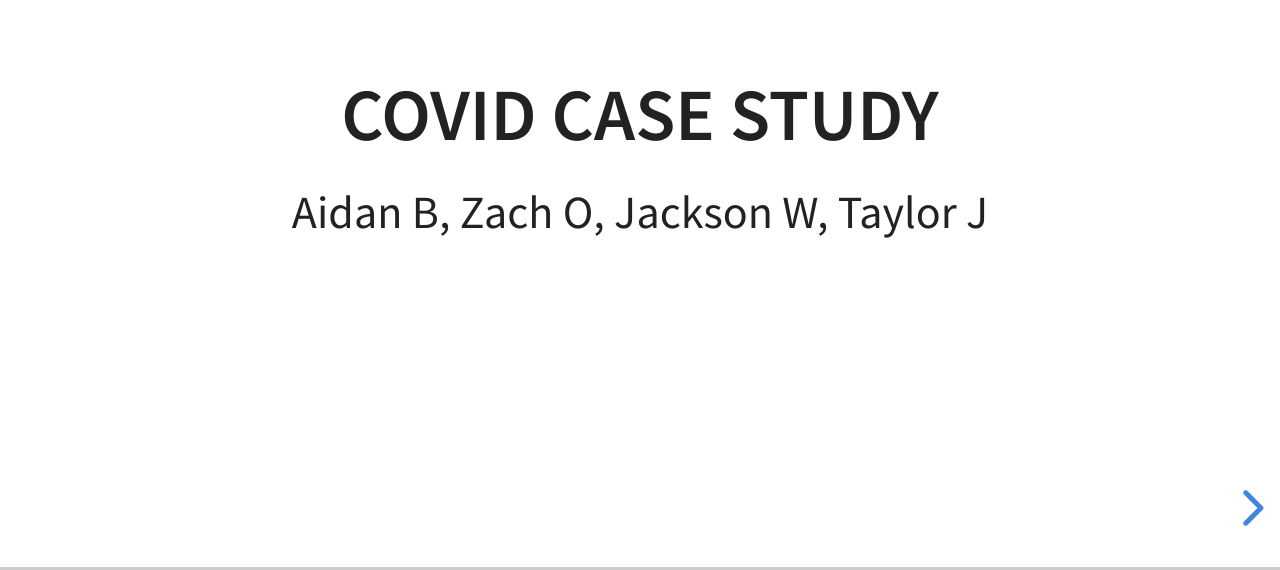
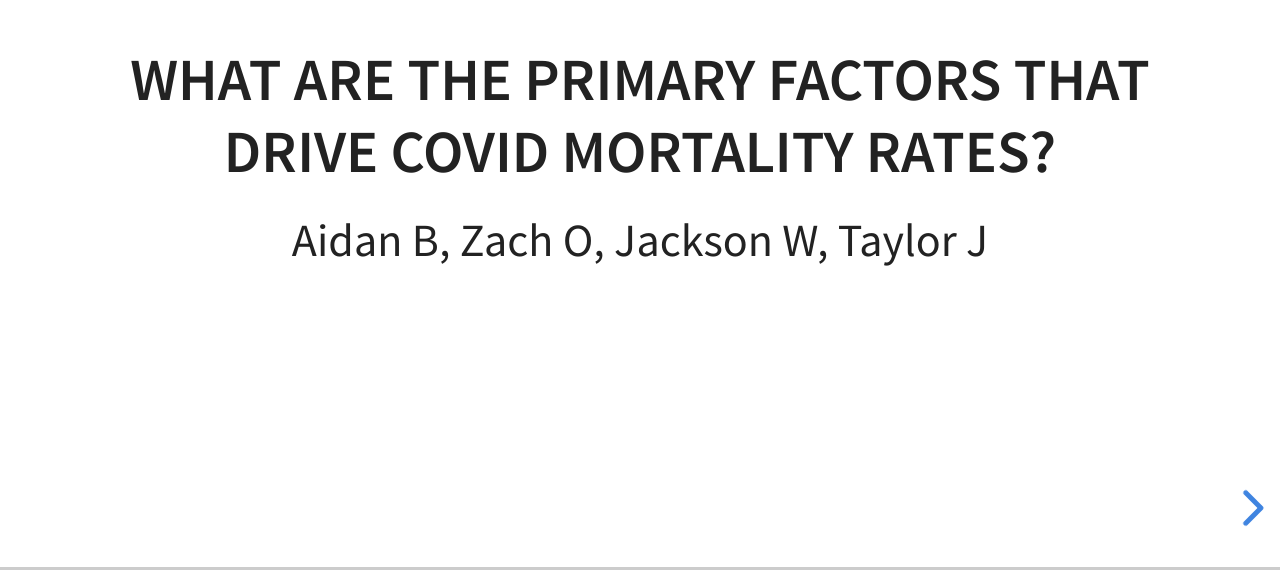
Before and after one commit to covid-case-study/covid-case-study.github.io, a website: page index.html in a window 1280 px wide. Shown: the part 230-800 px from the top of the page. Drawn offline with nearby package versions, Linux system fonts and the light colour scheme.

Commit message:
Editing descriptions

```diff
--- a/index.html
+++ b/index.html
@@ -40,7 +40,7 @@
 				<!-- TITLE SLIDE -->
 				<section data-markdown>
 					<textarea data-template>
-						## COVID Case Study
+						### What are the primary factors that drive COVID mortality rates?
 						Aidan B, Zach O, Jackson W, Taylor J
 					</textarea>
 				</section>
```
